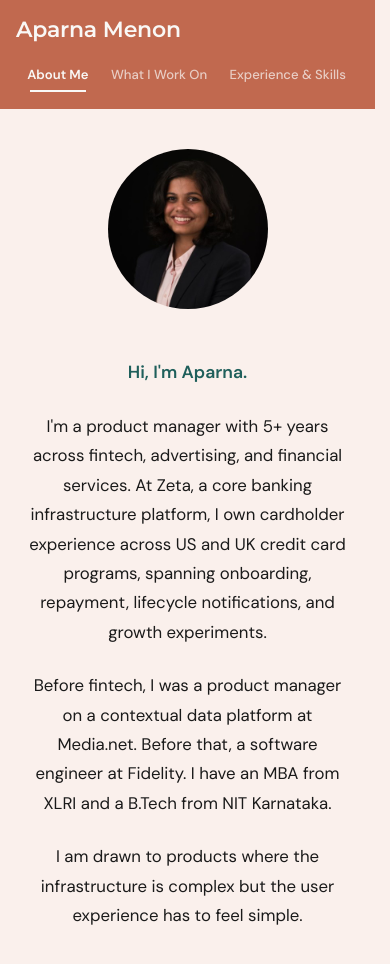
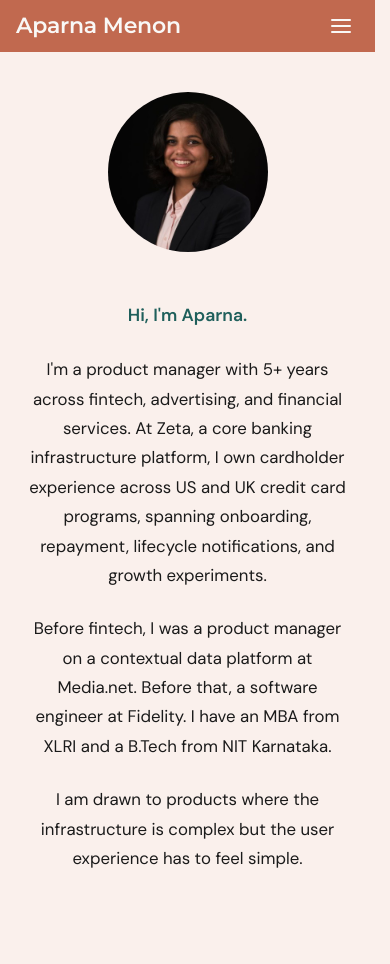
Before and after one commit to aparnamnn/portfolio, a plain HTML site: page index.html in a window 390 px wide. After the commit the page ends 937 px from the top, so only its background shows below. Drawn offline with Linux system fonts and the light colour scheme.

Commit message:
Widen work/experience panels to full viewport, increase experience column gap, add hamburger nav for mobile
Co-Authored-By: Claude Opus 4.6 <noreply@anthropic.com>

```diff
--- a/index.html
+++ b/index.html
@@ -123,11 +123,37 @@ body {
 
 .nav-resume:hover { opacity: 1; }
 
+.hamburger {
+  display: none;
+  background: none;
+  border: none;
+  cursor: pointer;
+  padding: 0.5rem;
+  flex-direction: column;
+  gap: 4px;
+}
+
+.hamburger span {
+  display: block;
+  width: 20px;
+  height: 2px;
+  background: var(--bg);
+  border-radius: 1px;
+  transition: transform 0.25s, opacity 0.25s;
+}
+
 /* MAIN */
 .main {
   max-width: 900px;
   margin: 0 auto;
   padding: 0 clamp(1.5rem, 5vw, 2rem);
+}
+
+#work.panel, #experience.panel {
+  width: 100vw;
+  margin-left: calc(-50vw + 50%);
+  padding-left: clamp(2rem, 4vw, 4rem);
+  padding-right: clamp(2rem, 4vw, 4rem);
 }
 
 .panel {
@@ -412,7 +438,7 @@ body {
 .exp-layout {
   display: grid;
   grid-template-columns: 1.4fr 1fr;
-  gap: 4rem;
+  gap: 8rem;
   align-items: start;
 }
 
@@ -578,25 +604,43 @@ body {
 
 /* MOBILE */
 @media (max-width: 700px) {
+  .hamburger { display: flex; }
+
   .nav {
-    height: auto;
-    flex-wrap: wrap;
-    padding: 0.75rem clamp(1rem, 4vw, 2rem);
+    height: 52px;
+    flex-wrap: nowrap;
+    padding: 0 clamp(1rem, 4vw, 2rem);
     gap: 0.5rem;
+    position: relative;
   }
 
   .nav-right {
-    width: 100%;
-    overflow-x: auto;
-    -webkit-overflow-scrolling: touch;
-    gap: 0;
-    padding-bottom: 0.25rem;
+    display: none;
+    position: absolute;
+    top: 52px;
+    left: 0;
+    right: 0;
+    background: var(--rust);
+    flex-direction: column;
+    padding: 0.5rem 0;
+    border-top: 1px solid rgba(249,248,246,0.15);
+    z-index: 99;
   }
 
-  .nav-right::-webkit-scrollbar { display: none; }
+  .nav-right.open { display: flex; }
 
-  .nav-tab { padding: 0.5rem 0.7rem; font-size: 0.82rem; }
-  .nav-resume { padding: 0.5rem 0.7rem; font-size: 0.78rem; }
+  .nav-tab {
+    padding: 0.75rem 1.5rem;
+    font-size: 0.9rem;
+    text-align: left;
+    width: 100%;
+  }
+
+  .nav-resume {
+    padding: 0.75rem 1.5rem;
+    font-size: 0.85rem;
+    text-align: left;
+  }
 
   .panel { padding: 2.5rem 0 4rem; }
 
@@ -628,6 +672,9 @@ body {
   <div class="nav-left">
     <span class="nav-name">Aparna Menon</span>
   </div>
+  <button class="hamburger" aria-label="Menu" onclick="document.querySelector('.nav-right').classList.toggle('open')">
+    <span></span><span></span><span></span>
+  </button>
   <div class="nav-right">
     <button class="nav-tab active" data-tab="about">About Me</button>
     <button class="nav-tab" data-tab="work">What I Work On</button>
@@ -1000,6 +1047,7 @@ tabs.forEach(tab => {
         triggerFadeIns(p);
       }
     });
+    document.querySelector('.nav-right').classList.remove('open');
   });
 });
 
```
